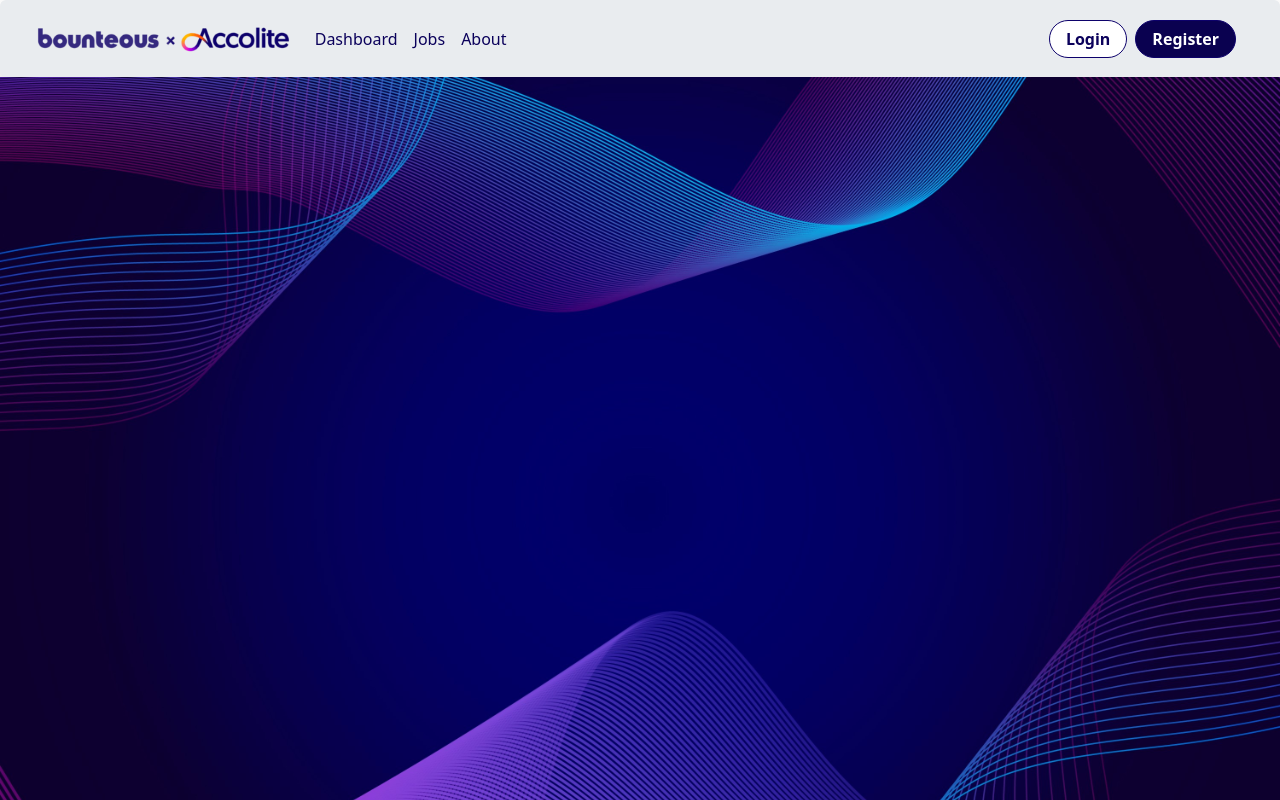
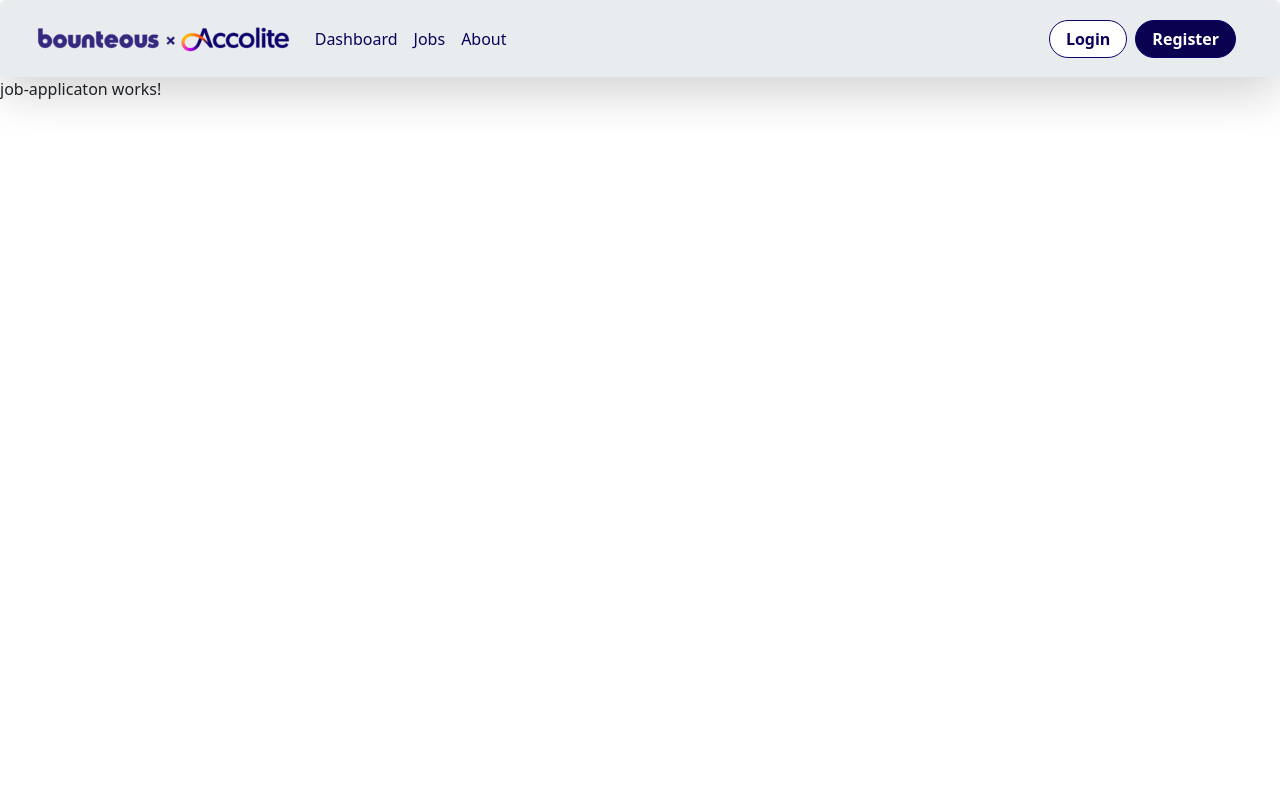
Before and after one commit to Bounteous-X-Accolite-Job-Portal/JobPortal_Frontend, an Angular app: page /apply-now/1 in a window 1280 px wide. Shown: the top 800 px of the page. Built offline with nearby package versions, Linux system fonts and the light colour scheme.

Commit message:
Job Details Fetched

```diff
--- /dev/null
+++ b/src/app/Components/job-applicaton/job-applicaton.component.html
@@ -0,0 +1 @@
+<p>job-applicaton works!</p>
--- a/src/app/Components/jobdetails/jobdetails.component.html
+++ b/src/app/Components/jobdetails/jobdetails.component.html
@@ -21,4 +21,6 @@
     <h3>Job Category : </h3>
     <h4>Job Category Code : {{jobcategory?.categoryCode}}</h4>
     <h4>Job Category Name : {{jobcategory?.categoryName | uppercase}}</h4>
+
+    <button (click)="applynow(job?.jobId)"> Apply Now !</button>
 </section>
--- a/src/app/Components/jobdetails/jobdetails.component.ts
+++ b/src/app/Components/jobdetails/jobdetails.component.ts
@@ -8,12 +8,12 @@ import { Degree } from '../../Models/DegreeResponse/Degree';
 import { JobType } from '../../Models/JobTypeResponse/JobType';
 import { JobCategory } from '../../Models/JobCategoryResponse/JobCategory';
 import { position } from '../../Models/JobPositionResponse/position';
-import { JobResponse } from '../../Models/JobResponse/JobResponse';
 import { DegreeResponse } from '../../Models/DegreeResponse/DegreeRespose';
 import { JobCategoryResponse } from '../../Models/JobCategoryResponse/JobCategoryResponse';
 import { JobTypeResponse } from '../../Models/JobTypeResponse/JobTypeResponse';
 import { JobLocationResponse } from '../../Models/JoblocationResponse/JobLocationResponse';
 import { JobPositionResponse } from '../../Models/JobPositionResponse/JobPositionResponse';
+import { Router } from '@angular/router';
 
 @Component({
   selector: 'app-jobdetails',
@@ -31,7 +31,7 @@ export class JobdetailsComponent {
   jobcategory?: JobCategory;
   jobPosition?: position ;
 
-  constructor(private jobService : JobService) {}
+  constructor(private jobService : JobService , private router : Router) {}
 
   ngOnInit():void{
     this.loadJobDetails();
@@ -109,4 +109,9 @@ export class JobdetailsComponent {
     }
   );
   }
+
+  public applynow(jobId?:string):void
+  {
+    this.router.navigate(['apply-now/',jobId]);
+  }
 }
--- a/src/app/app.routes.ts
+++ b/src/app/app.routes.ts
@@ -6,6 +6,7 @@ import { UserProfileComponent } from './Components/user-profile/user-profile.com
 import { EditProfileComponent } from './Components/edit-profile/edit-profile.component';
 import { JobHomeComponent } from './Components/job-home/job-home.component';
 import { JobdetailsComponent } from './Components/jobdetails/jobdetails.component';
+import { JobApplicatonComponent } from './Components/job-applicaton/job-applicaton.component';
 export const routes: Routes = [
   {
     path: '',
@@ -40,7 +41,10 @@ export const routes: Routes = [
     path: 'job-details/:jobId',
     component: JobdetailsComponent,
   },
-
+  {
+    path: 'apply-now/:jobId',
+    component:JobApplicatonComponent,
+  },
   {
     path: '**',
     component: LandingComponent,
```
Also changed, not shown: src/app/Components/job-applicaton/job-applicaton.component.ts (added, +12 -0 lines), src/app/Components/job-applicaton/job-applicaton.component.css (added).
